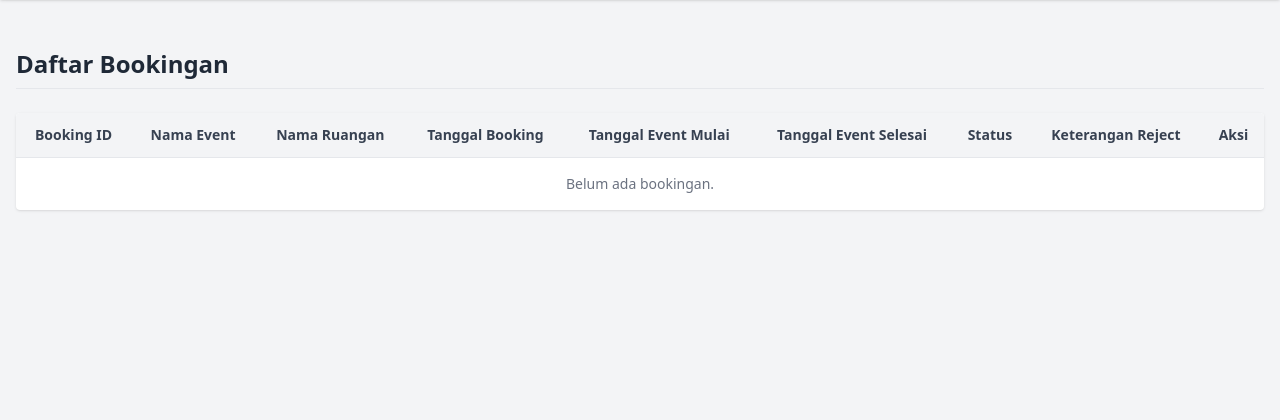
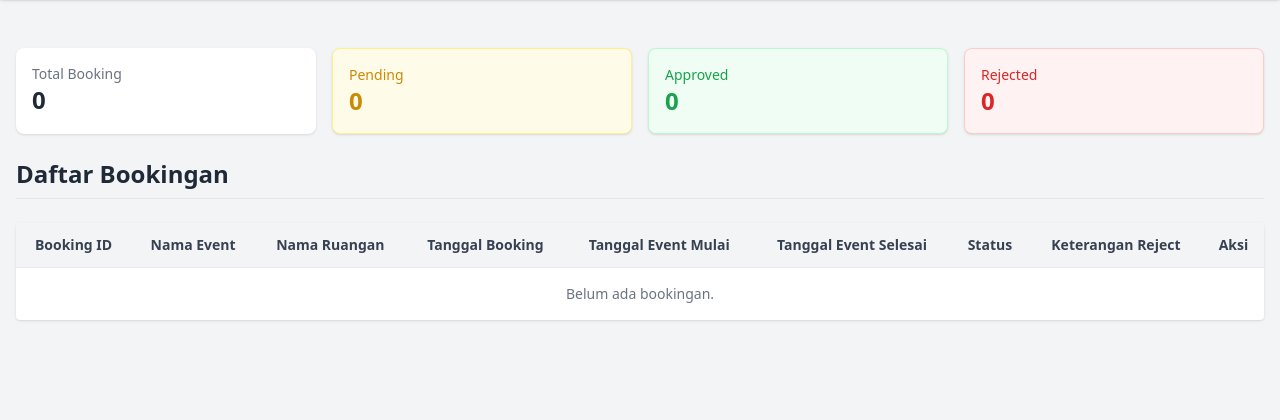
Before and after one commit to Gramadhani29/Tugas-Besar_Gabungan, a Flask app: page /approval in a window 1280 px wide. Shown: the part 72-492 px from the top of the page. Run offline with Flask 3, Linux system fonts and the light colour scheme; data that the repository does not hold is empty; some libraries are stand-ins or nearby versions.

Commit message:
Minor Fixed

```diff
--- a/SpaceLog_Tel-U/frontend_admin/templates/approval.html
+++ b/SpaceLog_Tel-U/frontend_admin/templates/approval.html
@@ -38,6 +38,26 @@
 
     <main class="container mx-auto px-4 py-6 flex-grow">
         <div class="animate-fade-in-up">
+            <!-- Statistik Booking -->
+            <div class="grid grid-cols-1 md:grid-cols-4 gap-4 mb-6">
+                <div class="bg-white p-4 rounded-lg shadow">
+                    <div class="text-gray-500 text-sm">Total Booking</div>
+                    <div class="text-2xl font-bold text-gray-800">{{ bookings|length }}</div>
+                </div>
+                <div class="bg-yellow-50 p-4 rounded-lg shadow border border-yellow-200">
+                    <div class="text-yellow-600 text-sm">Pending</div>
+                    <div class="text-2xl font-bold text-yellow-600">{{ bookings|selectattr('status', 'equalto', 'Pending')|list|length }}</div>
+                </div>
+                <div class="bg-green-50 p-4 rounded-lg shadow border border-green-200">
+                    <div class="text-green-600 text-sm">Approved</div>
+                    <div class="text-2xl font-bold text-green-600">{{ bookings|selectattr('status', 'equalto', 'Approved')|list|length }}</div>
+                </div>
+                <div class="bg-red-50 p-4 rounded-lg shadow border border-red-200">
+                    <div class="text-red-600 text-sm">Rejected</div>
+                    <div class="text-2xl font-bold text-red-600">{{ bookings|selectattr('status', 'equalto', 'Rejected')|list|length }}</div>
+                </div>
+            </div>
+
             <!-- Judul Halaman -->
             <h1 class="text-2xl font-bold mb-6 border-b pb-2 text-gray-800">Daftar Bookingan</h1>
 
--- a/SpaceLog_Tel-U/frontend_user/templates/bookings.html
+++ b/SpaceLog_Tel-U/frontend_user/templates/bookings.html
@@ -316,7 +316,7 @@
             const select = document.getElementById('event-select');
             select.innerHTML = '<option value="">-- Pilih event --</option>'; // reset dulu
 
-            fetch('/api/events')
+            fetch('/api/approved-events')
                 .then(response => {
                     if (!response.ok) {
                         throw new Error('Failed to load events');
--- a/SpaceLog_Tel-U/room_booking_service/app.py
+++ b/SpaceLog_Tel-U/room_booking_service/app.py
@@ -8,6 +8,7 @@ import requests
 from datetime import datetime, date
 from enum import Enum
 from marshmallow import Schema, fields, ValidationError
+import pytz
 
 # ====================
 # App Initialization
@@ -71,7 +72,7 @@ def get_approved_events():
         response = requests.get(f"{ADD_EVENT_SERVICE}/api/events")
         response.raise_for_status()
         all_events = response.json()
-        approved_events = [event for event in all_events if event.get('status') == 'Approved']
+        approved_events = [event for event in all_events if event.get('status_approval') == 'Approved']
         return jsonify(approved_events)
     except requests.exceptions.RequestException as e:
         return jsonify({'error': f'Service error: {str(e)}'}), 500
@@ -123,7 +124,7 @@ def book_room():
         booking = Booking(
             event_id=event_id,
             room_id=room_id,
-            tanggal_booking=datetime.now(),
+            tanggal_booking=datetime.now(pytz.timezone('Asia/Jakarta')),
             tanggal_mulai=tanggal_mulai_dt,
             tanggal_selesai=tanggal_selesai_dt,
             status_booking=BookingStatus.PENDING.value,
--- a/SpaceLog_Tel-U/room_booking_service/requirements.txt
+++ b/SpaceLog_Tel-U/room_booking_service/requirements.txt
@@ -4,3 +4,4 @@ flask_sqlalchemy==3.1.1
 flask_cors==4.0.0
 Werkzeug==2.2.3
 marshmallow==3.21.1
+pytz==2024.1
```
